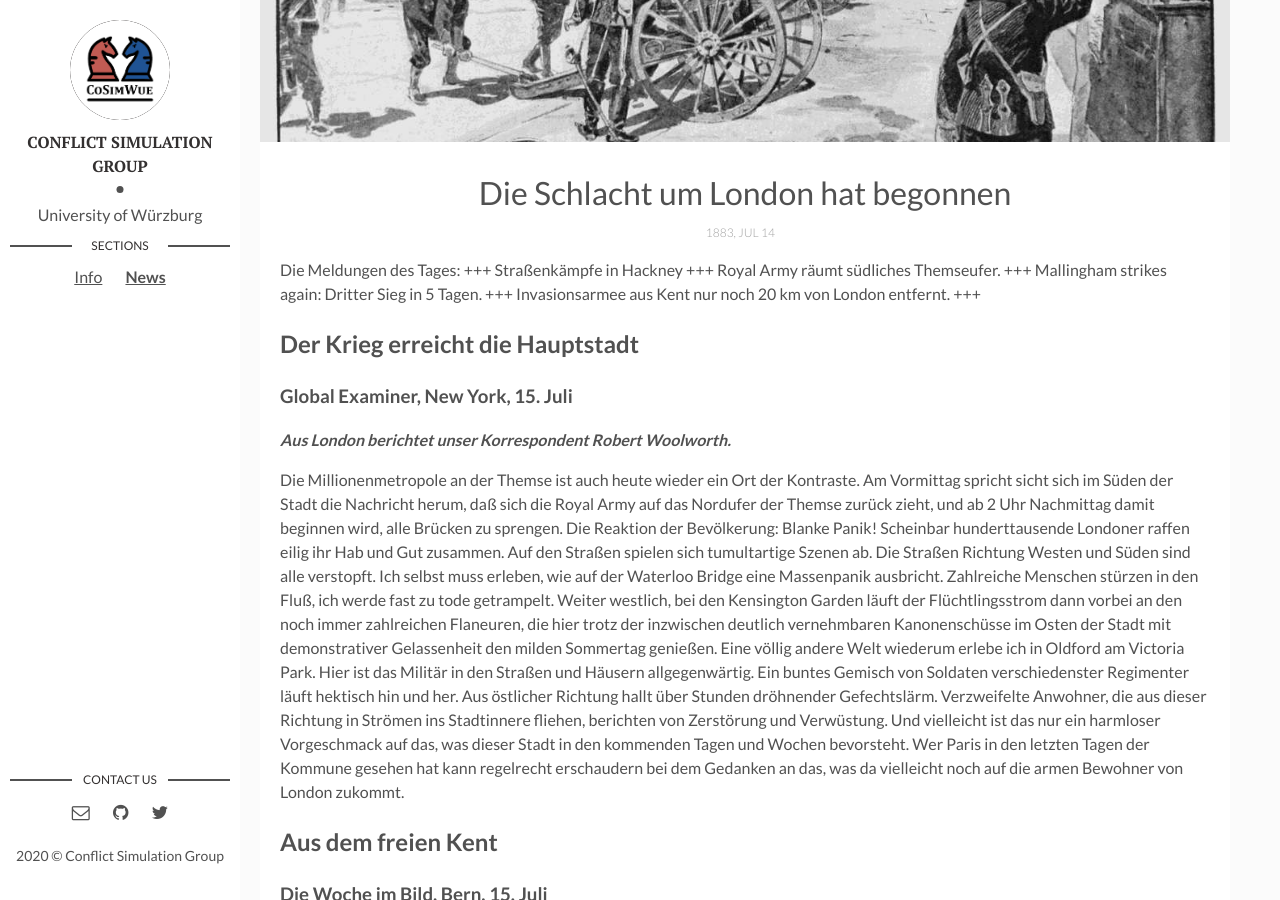
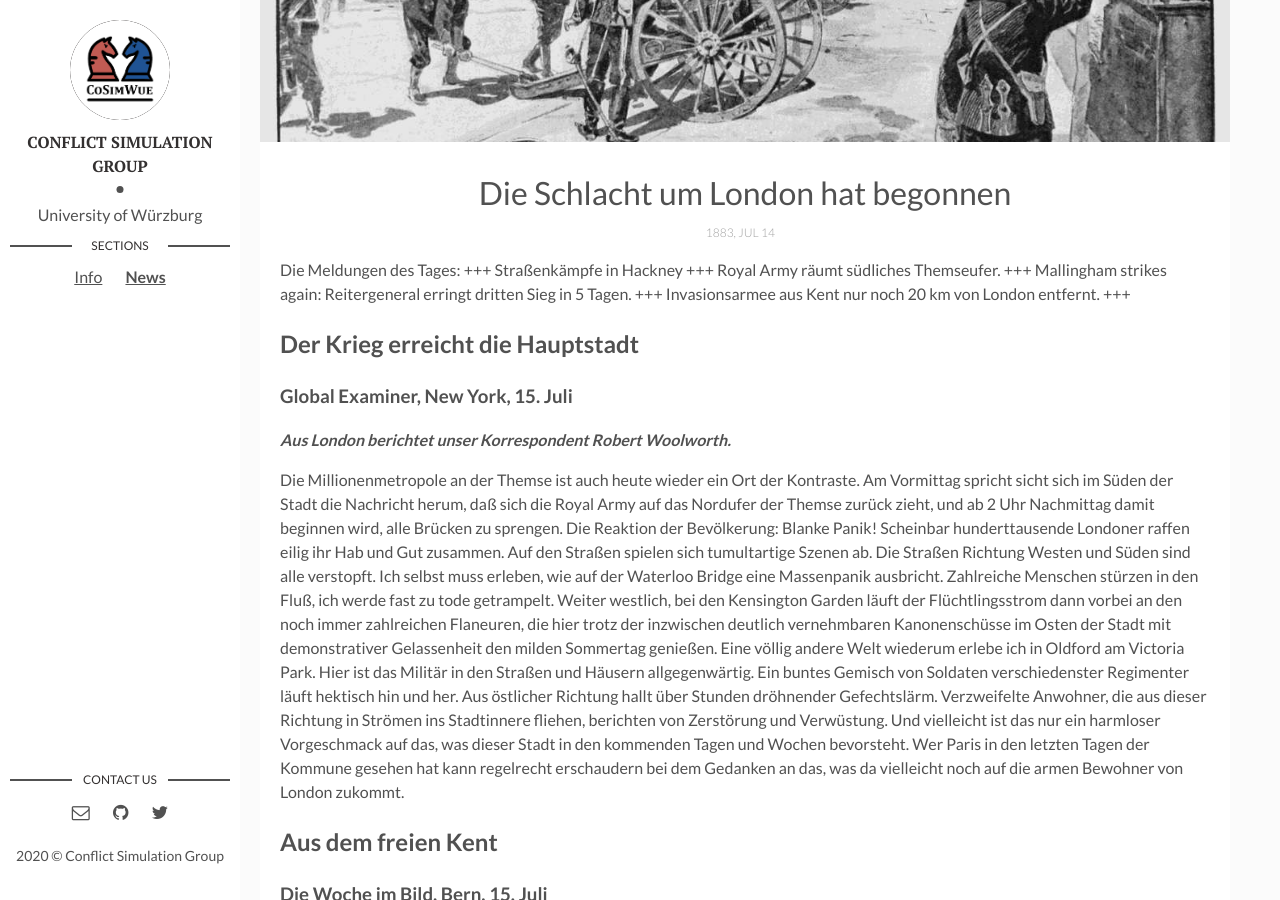
Before and after one commit to cosimwue/TDTL2020, a Jekyll site: the page built from _posts/1883-07-15-Krieg-in-London.markdown, in a window 1280 px wide and 900 px high, scrolled down 602 px. Built offline with Jekyll 4.4.1, drawn with Linux system fonts in a browser that asks for light colours.

Commit message:
update news 15jul

```diff
--- a/_posts/1883-07-15-Krieg-in-London.markdown
+++ b/_posts/1883-07-15-Krieg-in-London.markdown
@@ -7,7 +7,7 @@ img: i325-hi.jpg # Add image post (optional)
 fig-caption: # Add figcaption (optional)
 tags:
 ---
-Die Meldungen des Tages: +++ Straßenkämpfe in Hackney +++ Royal Army räumt südliches Themseufer. +++ Mallingham strikes again: Dritter Sieg in 5 Tagen. +++ Invasionsarmee aus Kent nur noch 20 km von London entfernt. +++
+Die Meldungen des Tages: +++ Straßenkämpfe in Hackney +++ Royal Army räumt südliches Themseufer. +++ Mallingham strikes again: Reitergeneral erringt dritten Sieg in 5 Tagen. +++ Invasionsarmee aus Kent nur noch 20 km von London entfernt. +++
 
 ## Der Krieg erreicht die Hauptstadt
 
```
